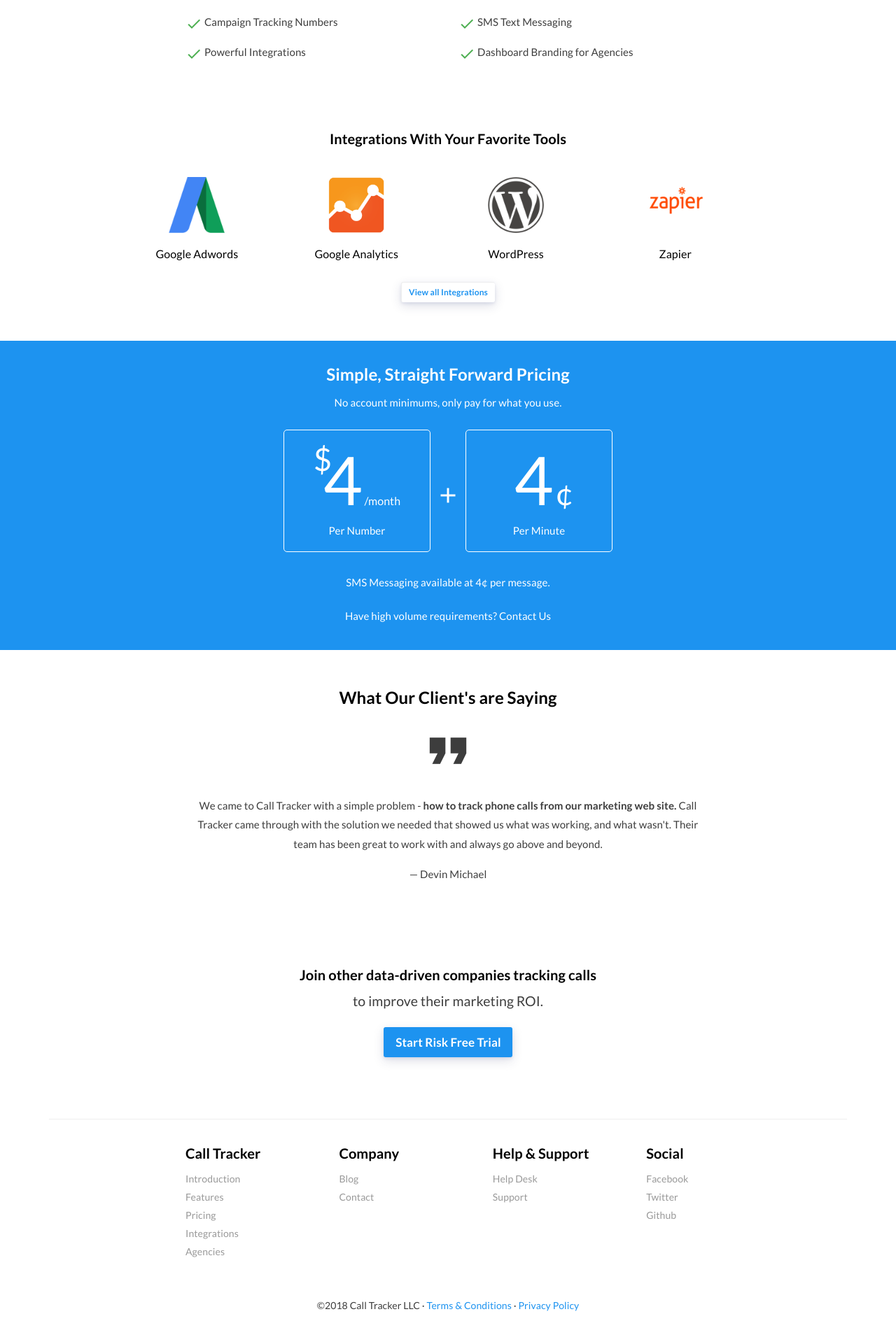
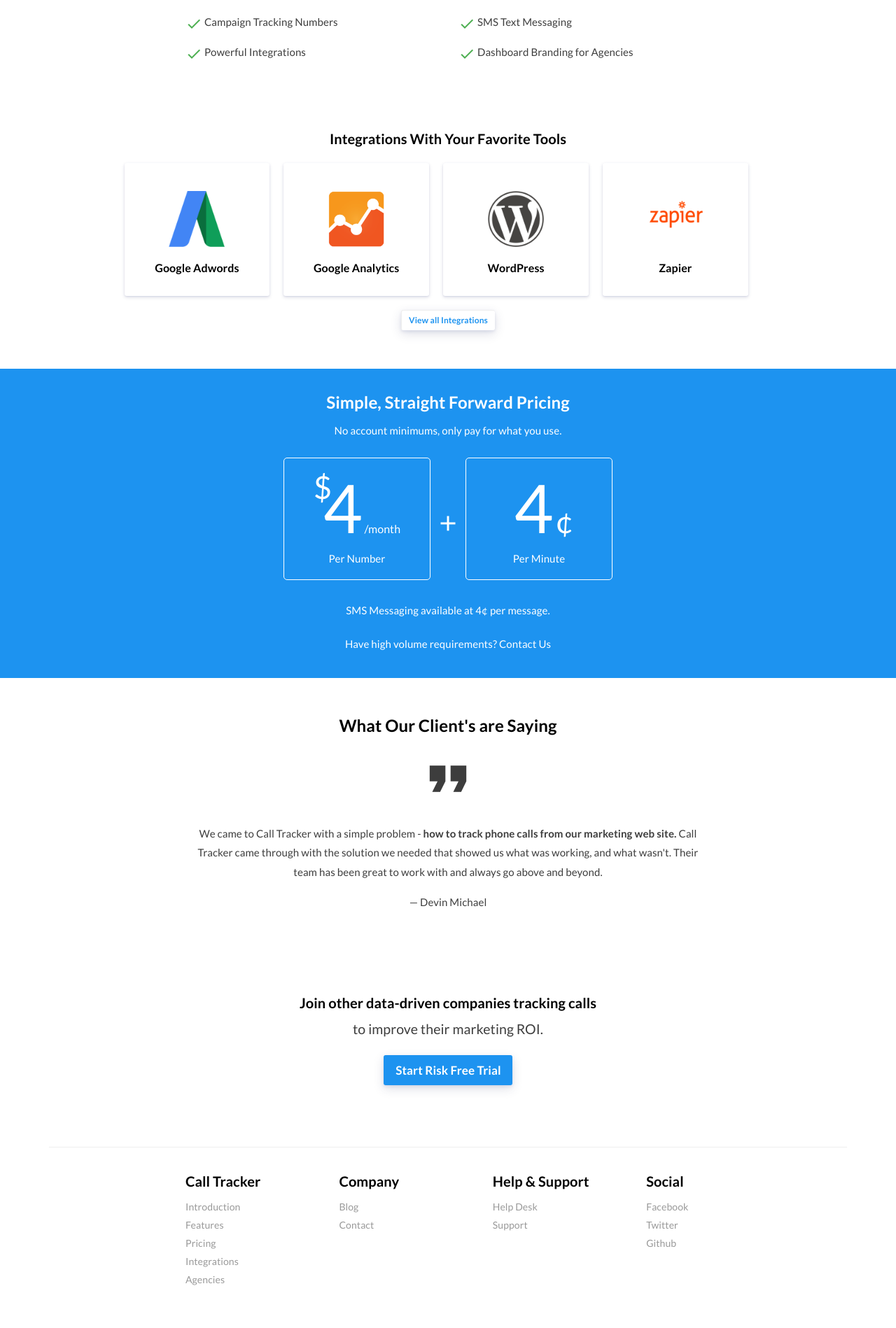
Before and after one commit to sumonst21/calltrackerio-site, a Jekyll site: the page built from index.html, in a window 1280 px wide. Shown: the part 3270-5168 px from the top of the page at 70% size. Built offline with Jekyll 4.4.1, drawn with Linux system fonts in a browser that asks for light colours; a script that is not in the unit is left out.

Commit message:
improve styles to be more consistent

```diff
--- a/css/features-styles.scss
+++ b/css/features-styles.scss
@@ -20,6 +20,7 @@
         background-color: $well-bg;
         text-align: center;
         color: $brand-primary;
+        border-radius: 3px;
         box-shadow: 0 1px 2px 0 rgba(136,144,195,0.2), 0 2px 5px 0 rgba(37,44,97,0.15);
         .material-icons {
             font-size: 60px;
--- a/css/integrations-styles.scss
+++ b/css/integrations-styles.scss
@@ -14,16 +14,8 @@
     margin: 0 0 10px 10px;
     font-size: 13px;
     text-align: center;
-    border: 1px solid #ededed;
-    border-radius: 2px;
-    -webkit-transition: border-color 0.15s ease 0s, -webkit-transform 0.15s ease 0s, box-shadow 0.15s ease 0s, color 0.15s ease 0s;
-    transition: border-color 0.15s ease 0s, transform 0.15s ease 0s, box-shadow 0.15s ease 0s, color 0.15s ease 0s;
-}
-
-.integration-listing-item:hover {
-  box-shadow: 0 1px 4px rgba(0, 0, 0, 0.3);
-  -webkit-transform: scale(1.05);
-  transform: scale(1.05);
+    border-radius: 3px;
+    box-shadow: 0 1px 2px 0 rgba(136,144,195,0.2), 0 2px 5px 0 rgba(37,44,97,0.15);
 }
 
 .integration-listing-item-link {
@@ -46,6 +38,7 @@
     margin: 15px 10px 0;
     font-size: 16px;
     color: $headings-color;
+    font-weight: 600;
 }
 
 .integration-listing-item-excerpt {
@@ -70,18 +63,16 @@
 
 .integration-grid-item-sm {
   margin: 10px;
+  padding: 20px;
   width: 21.99%;
   position: relative;
   float: left;
   text-align: center;
-  border-radius: 2px;
-  -webkit-transition: border-color 0.15s ease 0s, -webkit-transform 0.15s ease 0s, box-shadow 0.15s ease 0s, color 0.15s ease 0s;
-  transition: border-color 0.15s ease 0s, transform 0.15s ease 0s, box-shadow 0.15s ease 0s, color 0.15s ease 0s;
+  border-radius: 3px;
+  box-shadow: 0 1px 2px 0 rgba(136,144,195,0.2), 0 2px 5px 0 rgba(37,44,97,0.15);
 }
 .integration-grid-item-sm:hover {
-  box-shadow: 0 1px 4px rgba(0, 0, 0, 0.3);
-  -webkit-transform: scale(1.05);
-  transform: scale(1.05);
+  box-shadow: 0 1px 2px 0 rgba(136,144,195,0.2), 0 2px 5px 0 rgba(37,44,97,0.15);
 }
 .integration-grid-item-sm-link {
   display: block;
```
